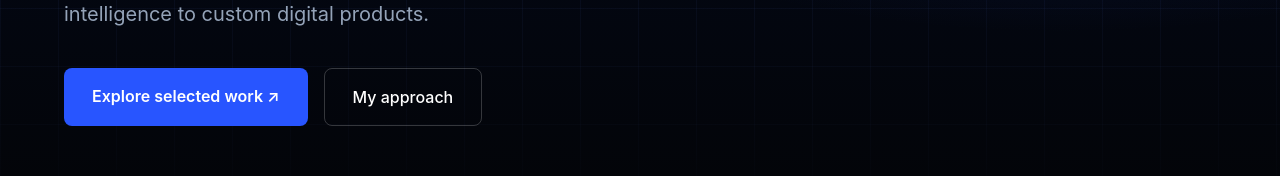
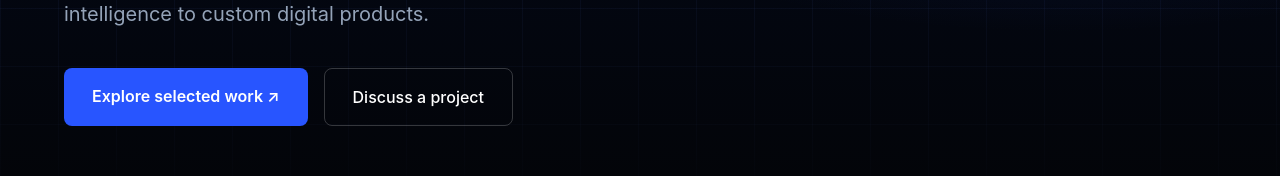
Before and after one commit to luyandandlanya/personal-assistant, a Next.js app: page / in a window 1280 px wide. Shown: the part 572-748 px from the top of the page. Built offline with nearby package versions, Linux system fonts and the light colour scheme.

Commit message:
Portfolio v2: balance engineering career and consulting positioning

```diff
--- a/src/components/Hero.tsx
+++ b/src/components/Hero.tsx
@@ -10,7 +10,7 @@ export default function Hero() {
       <p className="text-white/70 text-lg mb-3">Luyanda Ndlanya</p>
       <h1 className="text-white font-black tracking-[-.065em] leading-[.99] text-5xl sm:text-6xl md:text-7xl lg:text-[5.5rem] max-w-5xl">Building smarter <span className="gradient-text">systems.</span><br/>Solving real problems.</h1>
       <p className="mt-9 max-w-2xl text-lg md:text-xl text-slate-400 leading-relaxed">I turn complex IT operations into connected, automated and measurable solutions — from enterprise workflows and endpoint intelligence to custom digital products.</p>
-      <div className="flex flex-wrap gap-4 mt-10"><a href="#projects" className="px-7 py-4 rounded-lg bg-[#2855ff] text-white font-semibold hover:bg-[#4169ff] transition-colors">Explore selected work <span aria-hidden="true">↗</span></a><a href="#about" className="px-7 py-4 rounded-lg border border-white/20 text-white font-medium hover:border-blue-500 transition-colors">My approach</a></div>
+      <div className="flex flex-wrap gap-4 mt-10"><a href="#projects" className="px-7 py-4 rounded-lg bg-[#2855ff] text-white font-semibold hover:bg-[#4169ff] transition-colors">Explore selected work <span aria-hidden="true">↗</span></a><a href="#contact" className="px-7 py-4 rounded-lg border border-white/20 text-white font-medium hover:border-blue-500 transition-colors">Discuss a project</a></div>
     </div>
     <div className="hidden lg:flex flex-col gap-6 border-l border-blue-500/30 pl-6 text-xs font-mono text-slate-400 tracking-wider"><span>01 / AUTOMATION</span><span>02 / INTELLIGENCE</span><span>03 / PLATFORMS</span><span>04 / DEVELOPMENT</span><div className="w-px h-24 bg-gradient-to-b from-blue-500 to-transparent ml-1"/></div>
   </div>
```
